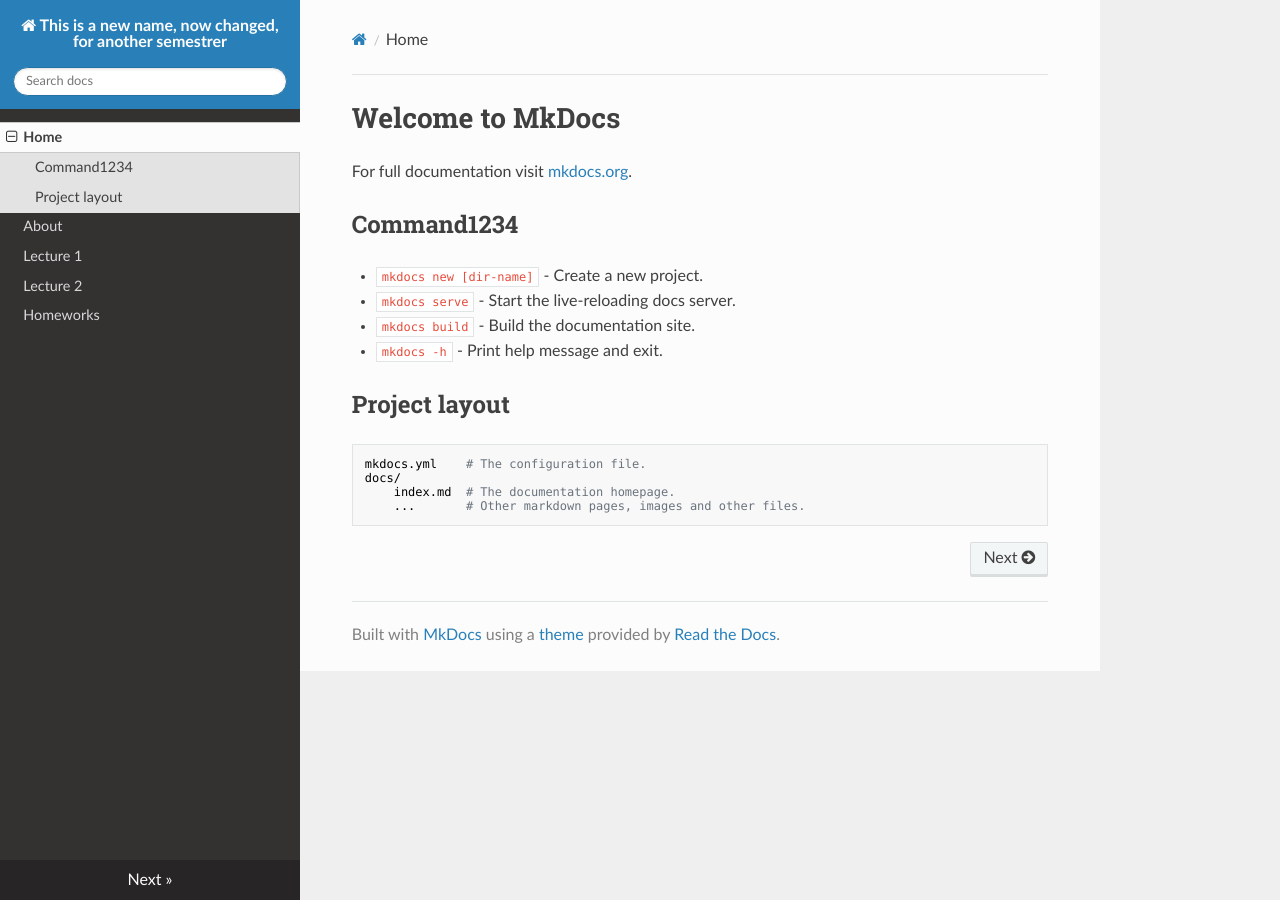
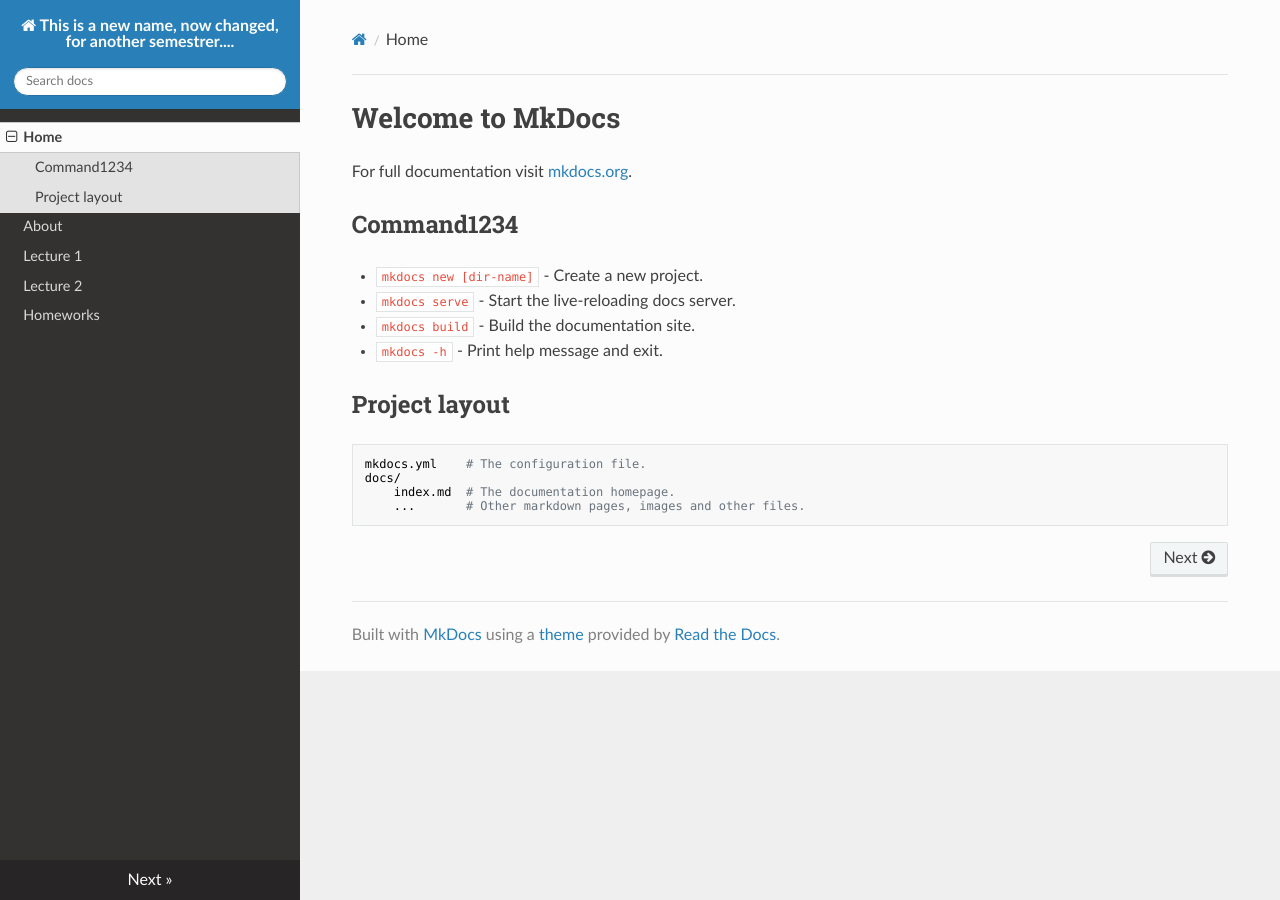
Before and after one commit to abilandz/ab, an MkDocs documentation site: the page built from docs/index.md, in a window 1280 px wide. Built offline with MkDocs 1.6.1, drawn with Linux system fonts in a browser that asks for light colours; nearby versions of some CDN libraries.

Commit message:
minor update

```diff
--- /dev/null
+++ b/docs/stylesheets/extra.css
@@ -0,0 +1,6 @@
+.wy-nav-content {
+    max-width: none;          /* removes the width limit completely */
+    /* or use a specific value if you prefer, e.g.:
+    max-width: 1200px;
+    */
+}
--- a/mkdocs.yml
+++ b/mkdocs.yml
@@ -1,4 +1,4 @@
-site_name: This is a new name, now changed, for another semestrer
+site_name: This is a new name, now changed, for another semestrer....
 nav:
   - Home: index.md
   - About: about.md
@@ -6,3 +6,5 @@ nav:
   - Lecture 2: SS2026/Lecture_2/Lecture_2.md
   - Homeworks: SS2026/Homeworks/Trivia.md
 theme: readthedocs
+extra_css:
+  - stylesheets/extra.css
```
